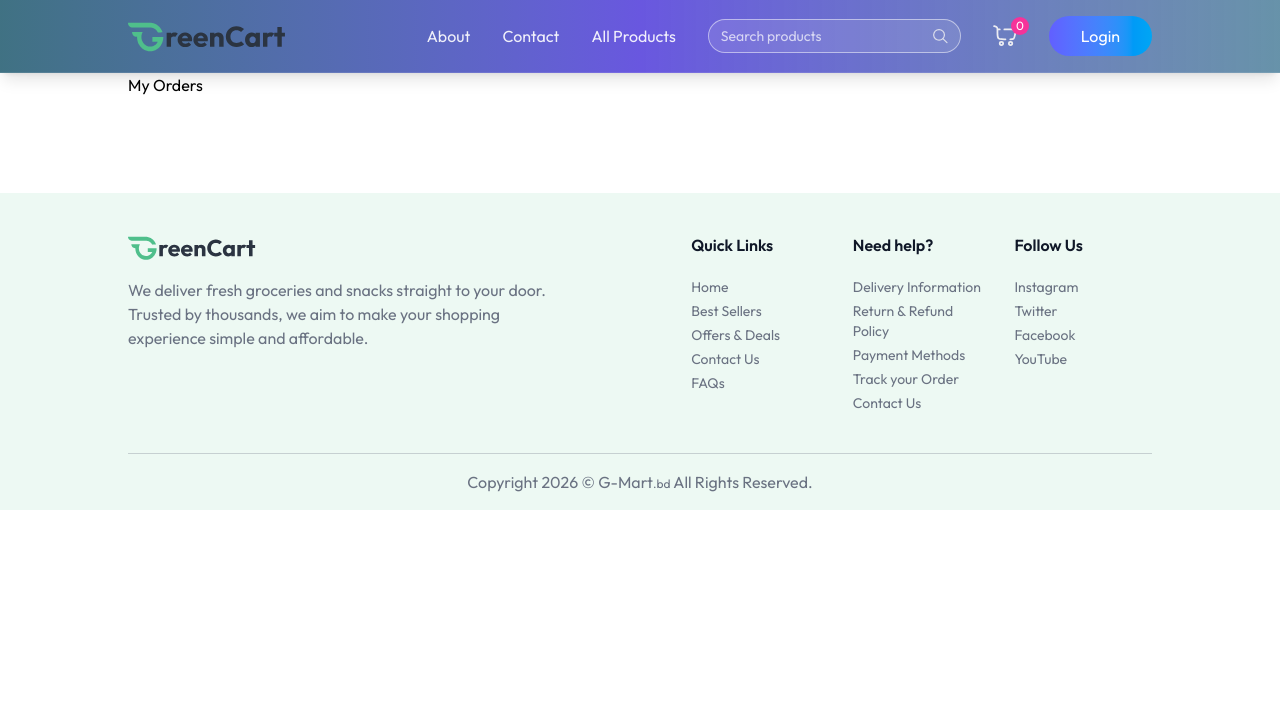
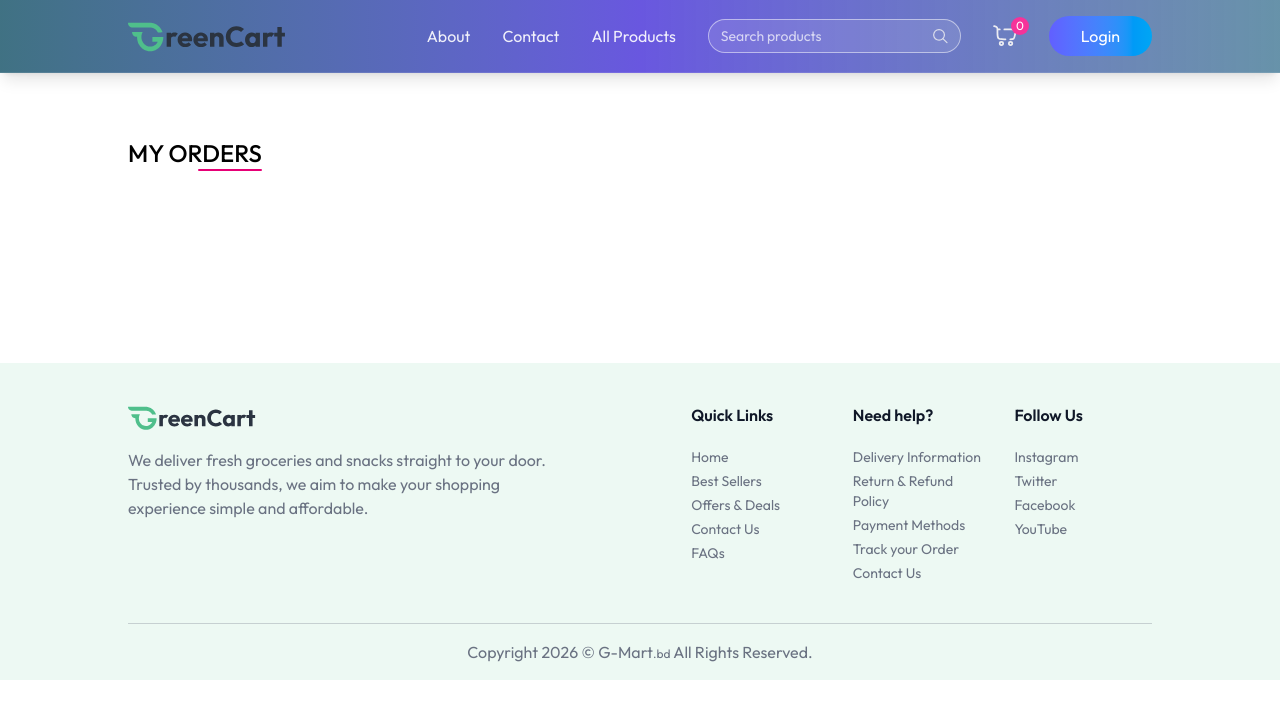
Before and after one commit to Amitkumersarkar/GMartBD-Ecommerce-Website, a React (Vite) app: page /myOrders in a window 1280 px wide. Shown: the top 718 px of the page. Built offline with nearby package versions, Linux system fonts and the light colour scheme.

Commit message:
added css style on the my orders sections

```diff
--- a/src/components/Navbar/Navbar.jsx
+++ b/src/components/Navbar/Navbar.jsx
@@ -115,7 +115,7 @@
                         {profileOpen && (
                             <ul className="absolute top-12 right-0 bg-gradient-to-br from-white via-indigo-50 to-sky-50 shadow-2xl border border-white/40 py-2 w-36 rounded-xl text-sm text-gray-700 backdrop-blur-md">
                                 <li
-                                    onClick={() => { navigate("/my-orders"); setProfileOpen(false); }}
+                                    onClick={() => { navigate("/myOrders"); setProfileOpen(false); }}
                                     className="relative px-3 py-2 cursor-pointer group/item overflow-hidden hover:bg-indigo-100 rounded-md"
                                 >
                                     My Orders
--- a/src/pages/MyOrders/MyOrders.jsx
+++ b/src/pages/MyOrders/MyOrders.jsx
@@ -3,8 +3,13 @@
 const MyOrders = () => {
 
     return (
-        <div>
-            <p className="">My Orders</p>
+        <div className='mt-16 pb-16'>
+            <div className="flex flex-col items-end w-max mb-8">
+                <p className="text-2xl font-medium uppercase">My Orders</p>
+                <div className='w-16 h-0.5 bg-pink-600 rounded-full'>
+
+                </div>
+            </div>
         </div>
     );
 };
```
